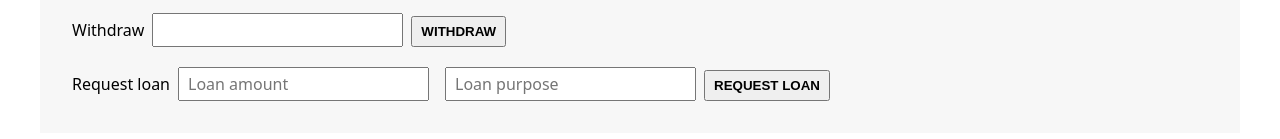
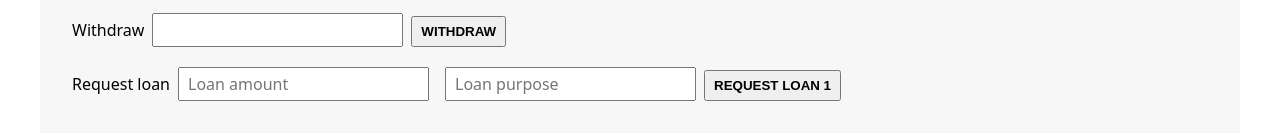
Before and after one commit to JinalShah5358/bank-redux, a React (Create React App) app: page / in a window 1280 px wide. Both pictures are taken after typing "Sample", "Sample" into the empty fields and a click on the button "CREATE NEW CUSTOMER". Shown: the part 283-422 px from the top of the page. Built offline with nearby package versions, Linux system fonts and the light colour scheme.

Commit message:
Changes Done 123

```diff
--- a/src/features/accounts/AccountOperations.js
+++ b/src/features/accounts/AccountOperations.js
@@ -91,13 +91,13 @@ function AccountOperations() {
             onChange={(e) => setLoanPurpose(e.target.value)}
             placeholder="Loan purpose"
           />
-          <button onClick={handleRequestLoan}>Request loan</button>
+          <button onClick={handleRequestLoan}>Request loan 1</button>
         </div>
 
         {currentLoan > 0 && (
           <div>
             <span>Pay back ${currentLoan + " | " + currentLoanPurpose}</span>
-            <button onClick={handlePayLoan}>Pay loan</button>
+            <button onClick={handlePayLoan}>Pay loan 1 </button>
           </div>
         )}
       </div>
```
